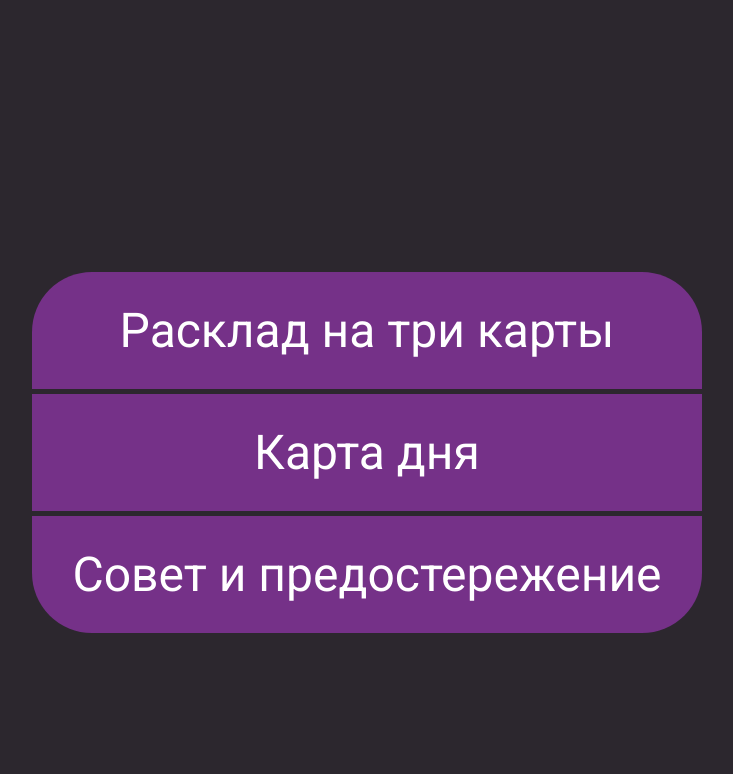
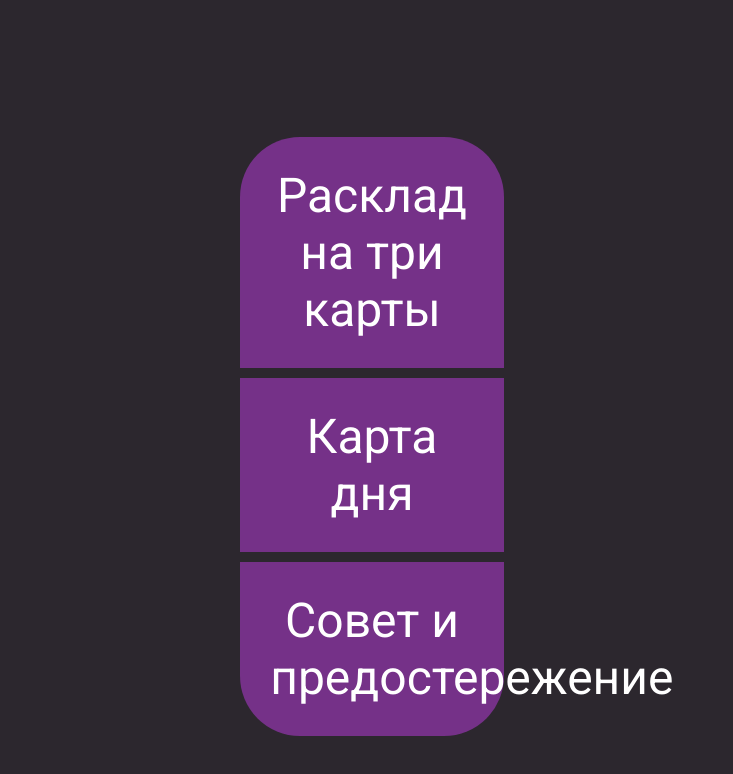
Before and after one commit to Vladimir-Stoikov/tarot-cards, a React (Create React App) app: page / in a window 1280 px wide. Shown: the top 774 px of the page, without its empty margins (273-1006 px from the left). Built offline with nearby package versions, Linux system fonts and the light colour scheme; a web font is replaced by a local one.

Commit message:
fix unclickable buttons in menu

```diff
--- a/public/style.css
+++ b/public/style.css
@@ -45,7 +45,7 @@ body {
   body {
     height: 100%;
     margin: 5% auto;
-    overflow: scroll;
+    overflow-y: scroll;
   }
 }
 
--- a/src/pages/Menu.jsx
+++ b/src/pages/Menu.jsx
@@ -2,42 +2,46 @@ import React from 'react'
 import styled from 'styled-components'
 import { Link } from 'react-router-dom';
 
-const UlStyled = styled.ul`
+const LinkGroup = styled.section`
+display: flex;
+flex-direction: column;
 list-style: none;
 text-align: center;
-margin-top: 40%;
-li:first-child {
+margin: 20% auto 0;
+width: 40%;
+a {
+  font-size: 3rem;
+  background: #753188;
+  margin: 5px;
+  padding: 30px 30px;
+  color: white;
+  transition: all 0.3s ease;
+  border: none;
+  width: 100%;
+}
+a:hover {
+  background: #9b47b3;
+}
+a:active {
+  background: #ae54c7;
+}
+a:first-child {
  border-top-left-radius: 60px;
  border-top-right-radius: 60px;
 }
-li:last-child {
+a:last-child {
  border-bottom-left-radius: 60px;
  border-bottom-right-radius: 60px;
 }
-li {
-  background: #753188;
-  margin: 5px;
-  padding: 30px 40px;
-  transition: all 0.3s ease;
-}
-li:hover {
-  background: #9b47b3;
-}
-li:active {
-  background: #ae54c7;
-}
 a {
   text-decoration: none;
-  font-size: 3rem;
   user-select: none;
 }
-a:link, a:visited {
-  color: white;
-}
 @media(max-width: 1100px) {
-  margin: auto;
+  width: 70%;
 }
 @media(max-width: 790px) {
+  margin: 40% auto 0;
   height: 100vw;
   width: 80%;
   overflow: none;
@@ -49,10 +53,10 @@ a:link, a:visited {
 
 export default function Menu() {
   return <>
-    <UlStyled className={'menu'}>
-     <li><Link to='/ThreeCardSpread'>Расклад на три карты</Link></li>
-     <li><Link to='/CardOfTheDay'>Карта дня</Link></li>
-     <li><a href='#'>Совет и предостережение</a></li>
-    </UlStyled>
+    <LinkGroup className={'menu'}>
+     <Link to='/ThreeCardSpread'>Расклад на три карты</Link>
+     <Link to='/CardOfTheDay'>Карта дня</Link>
+     <a href='#'>Совет и предостережение</a>
+    </LinkGroup>
    </>
 }
```
